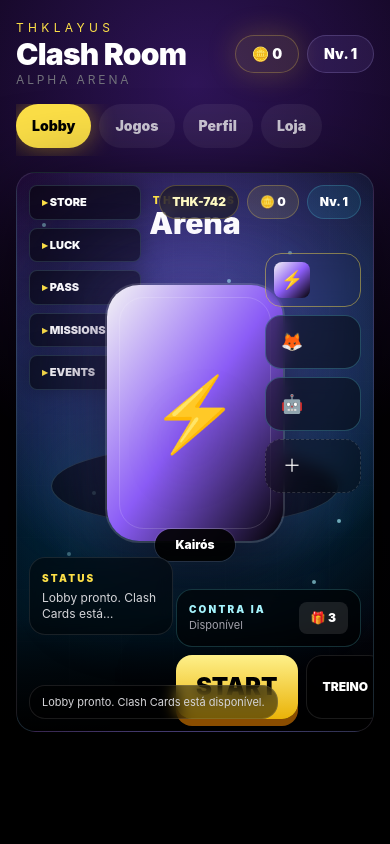
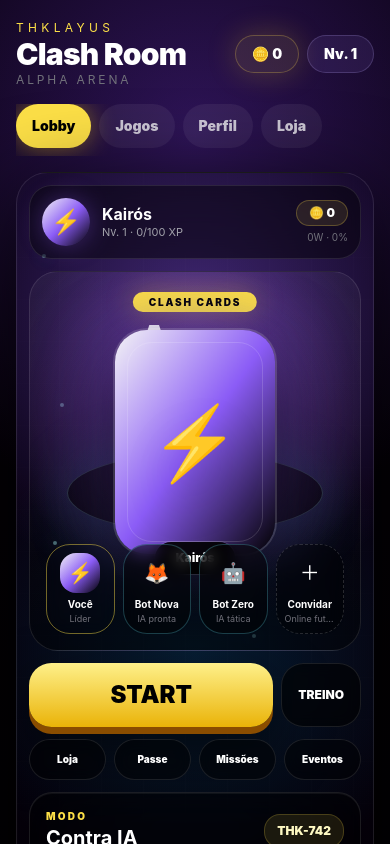
Before and after one commit to thiagodouglas19t-lang/Thklayus-hub, a React (Vite) app: page / in a window 390 px wide. Shown: the top 844 px of the page. Built offline with nearby package versions, Linux system fonts and the light colour scheme.

Commit message:
feat: convert lobby back to vertical mobile-first game layout

```diff
--- a/src/components/game/LobbyHome.tsx
+++ b/src/components/game/LobbyHome.tsx
@@ -27,7 +27,6 @@ function playUiSound(type: "click" | "start" | "confirm" = "click") {
     const osc = ctx.createOscillator();
     const gain = ctx.createGain();
     osc.frequency.value = type === "start" ? 720 : type === "confirm" ? 520 : 340;
-    osc.type = "sine";
     gain.gain.setValueAtTime(0.001, ctx.currentTime);
     gain.gain.exponentialRampToValueAtTime(0.08, ctx.currentTime + 0.015);
     gain.gain.exponentialRampToValueAtTime(0.001, ctx.currentTime + 0.14);
@@ -38,12 +37,16 @@ function playUiSound(type: "click" | "start" | "confirm" = "click") {
   } catch {}
 }
 
+function CardPanel({ children, className = "" }: { children: React.ReactNode; className?: string }) {
+  return <div className={`rounded-[1.45rem] border border-white/10 bg-black/45 p-4 backdrop-blur-xl shadow-[inset_0_1px_0_rgba(255,255,255,.055)] ${className}`}>{children}</div>;
+}
+
 export default function LobbyHome({ playerName, equipped, stats, daily, roomCode, lobbyMessage, selectedMode, onPlay, onClaimDaily, onCopyRoomCode, onSelectMode, onLobbyMessage }: LobbyHomeProps) {
   const [matching, setMatching] = useState(false);
   const [matchStep, setMatchStep] = useState(0);
   const avatarEmoji = equipped?.emoji || "⚡";
   const avatarGradient = equipped?.gradient || "from-violet-700 via-fuchsia-600 to-black";
-  const particles = useMemo(() => Array.from({ length: 14 }, (_, index) => index), []);
+  const particles = useMemo(() => Array.from({ length: 16 }, (_, index) => index), []);
 
   useEffect(() => {
     if (!matching) return;
@@ -66,43 +69,35 @@ export default function LobbyHome({ playerName, equipped, stats, daily, roomCode
   }
 
   return (
-    <section className="relative mx-auto h-[560px] max-h-[72vh] min-h-[520px] max-w-[1120px] overflow-hidden rounded-[1.2rem] border border-white/10 bg-[radial-gradient(circle_at_52%_42%,rgba(14,165,233,.32),transparent_18rem),radial-gradient(circle_at_48%_22%,rgba(168,85,247,.45),transparent_18rem),linear-gradient(135deg,#09001a,#00131f_48%,#030006)] shadow-[0_24px_90px_rgba(0,0,0,.78)]">
-      <div className="pointer-events-none absolute inset-0 bg-[linear-gradient(90deg,rgba(255,255,255,.04)_1px,transparent_1px),linear-gradient(rgba(255,255,255,.025)_1px,transparent_1px)] bg-[size:52px_52px] opacity-35" />
-      <div className="pointer-events-none absolute inset-x-0 bottom-0 h-28 bg-gradient-to-t from-black via-black/60 to-transparent" />
-      {particles.map((dot) => <span key={dot} className="pointer-events-none absolute h-1 w-1 animate-pulse rounded-full bg-cyan-200/75 shadow-[0_0_18px_rgba(125,211,252,.8)]" style={{ left: `${7 + ((dot * 31) % 86)}%`, top: `${9 + ((dot * 43) % 70)}%`, animationDelay: `${dot * 0.15}s` }} />)}
+    <section className="relative mx-auto max-w-[430px] overflow-hidden rounded-[2rem] border border-white/10 bg-[radial-gradient(circle_at_50%_12%,rgba(139,92,246,.42),transparent_18rem),radial-gradient(circle_at_50%_42%,rgba(14,165,233,.18),transparent_15rem),linear-gradient(180deg,#090014,#000)] p-3 shadow-[0_24px_90px_rgba(0,0,0,.78)] sm:max-w-[480px]">
+      <div className="pointer-events-none absolute inset-0 bg-[linear-gradient(90deg,rgba(255,255,255,.035)_1px,transparent_1px),linear-gradient(rgba(255,255,255,.025)_1px,transparent_1px)] bg-[size:42px_42px] opacity-30" />
+      {particles.map((dot) => <span key={dot} className="pointer-events-none absolute h-1 w-1 animate-pulse rounded-full bg-cyan-200/70 shadow-[0_0_18px_rgba(125,211,252,.8)]" style={{ left: `${7 + ((dot * 29) % 86)}%`, top: `${7 + ((dot * 41) % 86)}%`, animationDelay: `${dot * 0.15}s` }} />)}
 
-      <div className="absolute left-3 top-3 z-20 flex flex-col gap-2">
-        {["STORE", "LUCK", "PASS", "MISSIONS", "EVENTS"].map((item) => (
-          <button key={item} onClick={() => { playUiSound("click"); onLobbyMessage(`${item} entra nas próximas atualizações.`); }} className="w-28 rounded-lg border border-cyan-200/15 bg-black/55 px-3 py-2 text-left text-[11px] font-black text-white shadow-[0_0_22px_rgba(0,0,0,.35)] backdrop-blur hover:border-yellow-300/50">
-            <span className="text-yellow-300">▸</span> {item}
-          </button>
-        ))}
+      <div className="relative z-10 space-y-3">
+        <div className="flex items-center justify-between gap-2 rounded-[1.4rem] border border-white/10 bg-black/45 p-3 backdrop-blur-xl">
+          <div className="flex min-w-0 items-center gap-3">
+            <div className={`grid h-12 w-12 shrink-0 place-items-center rounded-2xl bg-gradient-to-br ${avatarGradient} text-2xl shadow-[0_0_24px_rgba(139,92,246,.35)]`}>{avatarEmoji}</div>
+            <div className="min-w-0">
+              <strong className="block truncate text-base leading-tight">{playerName}</strong>
+              <p className="text-[11px] text-zinc-400">Nv. {stats.level} · {stats.currentLevelXp}/100 XP</p>
             </div>
-
-      <div className="absolute left-4 top-4 z-30 hidden translate-x-32 items-center gap-3 rounded-xl border border-white/10 bg-black/40 px-3 py-2 backdrop-blur sm:flex">
-        <div className={`grid h-9 w-9 place-items-center rounded-lg bg-gradient-to-br ${avatarGradient} text-xl`}>{avatarEmoji}</div>
-        <div>
-          <strong className="block text-sm leading-none">{playerName}</strong>
-          <span className="text-[10px] text-zinc-400">Lv. {stats.level} · {stats.wins} wins</span>
+          </div>
+          <div className="text-right">
+            <p className="rounded-full border border-yellow-300/25 bg-yellow-300/10 px-3 py-1 text-xs font-black">🪙 {stats.coins}</p>
+            <p className="mt-1 text-[10px] text-zinc-500">{stats.wins}W · {stats.winRate}%</p>
           </div>
         </div>
 
-      <div className="absolute right-3 top-3 z-30 flex items-center gap-2">
-        <button onClick={() => { playUiSound("click"); onCopyRoomCode(); }} className="rounded-full border border-yellow-300/25 bg-black/45 px-3 py-2 text-xs font-black text-yellow-100 backdrop-blur">{roomCode}</button>
-        <div className="rounded-full border border-yellow-300/25 bg-yellow-300/10 px-3 py-2 text-xs font-black">🪙 {stats.coins}</div>
-        <div className="rounded-full border border-cyan-300/20 bg-cyan-400/10 px-3 py-2 text-xs font-black">Nv. {stats.level}</div>
+        <div className="relative min-h-[380px] overflow-hidden rounded-[1.8rem] border border-white/10 bg-[radial-gradient(circle_at_50%_35%,rgba(168,85,247,.42),transparent_12rem),linear-gradient(180deg,rgba(255,255,255,.045),rgba(0,0,0,.45))] p-4">
+          <div className="absolute left-1/2 top-4 z-20 -translate-x-1/2 text-center">
+            <span className="rounded-full bg-yellow-300 px-4 py-1 text-[10px] font-black tracking-[0.18em] text-black shadow-[0_0_28px_rgba(250,204,21,.35)]">CLASH CARDS</span>
+            <h2 className="mt-2 text-4xl font-black leading-none">Arena</h2>
+            <p className="mt-1 text-[10px] uppercase tracking-[0.24em] text-zinc-400">Lobby vertical</p>
           </div>
 
-      <div className="absolute left-1/2 top-5 z-20 -translate-x-1/2 text-center">
-        <p className="text-[10px] font-black uppercase tracking-[0.35em] text-yellow-300">THKLAYUS</p>
-        <h2 className="text-3xl font-black leading-none sm:text-4xl">Arena</h2>
-      </div>
-
-      <div className="absolute left-1/2 top-[46%] z-10 h-52 w-[64%] -translate-x-1/2 -translate-y-1/2 rounded-[50%] bg-cyan-400/12 blur-3xl" />
-      <div className="absolute left-1/2 top-[49%] z-10 h-20 w-72 -translate-x-1/2 rounded-[50%] border border-cyan-200/20 bg-black/55 shadow-[0_0_65px_rgba(34,211,238,.18)]" />
-
-      <div className="absolute left-1/2 top-[43%] z-20 -translate-x-1/2 -translate-y-1/2">
-        <div className={`relative grid h-64 w-44 place-items-center rounded-[2rem] bg-gradient-to-br ${avatarGradient} text-7xl shadow-[0_38px_90px_rgba(0,0,0,.75),0_0_90px_rgba(139,92,246,.35)] ring-2 ring-white/15 sm:h-72 sm:w-48`}>
+          <div className="absolute left-1/2 top-[48%] h-20 w-64 -translate-x-1/2 rounded-[50%] border border-cyan-200/20 bg-black/55 shadow-[0_0_65px_rgba(34,211,238,.18)]" />
+          <div className="absolute left-1/2 top-[45%] z-20 -translate-x-1/2 -translate-y-1/2">
+            <div className={`relative grid h-56 w-40 place-items-center rounded-[2rem] bg-gradient-to-br ${avatarGradient} text-7xl shadow-[0_34px_85px_rgba(0,0,0,.75),0_0_80px_rgba(139,92,246,.35)] ring-2 ring-white/15`}>
               <div className="absolute inset-3 rounded-[1.55rem] border border-white/15" />
               <div className="absolute -inset-5 rounded-[2.4rem] border border-cyan-200/10 blur-sm" />
               <span className="drop-shadow-2xl">{avatarEmoji}</span>
@@ -110,59 +105,65 @@ export default function LobbyHome({ playerName, equipped, stats, daily, roomCode
             </div>
           </div>
 
-      <div className="absolute right-3 top-20 z-30 flex w-24 flex-col gap-2 sm:w-32">
+          <div className="absolute bottom-4 left-4 right-4 z-30 grid grid-cols-4 gap-2">
             {partySlots.map((member, index) => (
-          <button key={`${member.name}-${index}`} onClick={() => index > 0 && onLobbyMessage(member.ready ? `${member.name} está pronto.` : "Slot reservado para multiplayer online.")} className={`flex items-center gap-2 rounded-xl border p-2 text-left backdrop-blur transition active:scale-[.97] ${index === 0 ? "border-yellow-300/45 bg-yellow-300/12" : member.ready ? "border-cyan-300/25 bg-black/45" : "border-dashed border-white/15 bg-black/35"}`}>
-            <div className={`grid h-9 w-9 shrink-0 place-items-center rounded-lg ${index === 0 ? `bg-gradient-to-br ${avatarGradient}` : "bg-white/8"} text-lg`}>{index === 0 ? avatarEmoji : member.emoji}</div>
-            <div className="min-w-0 hidden sm:block">
-              <strong className="block truncate text-xs">{index === 0 ? "Você" : member.name}</strong>
-              <p className="truncate text-[10px] text-zinc-500">{index === 0 ? "Líder" : member.status}</p>
-            </div>
+              <button key={`${member.name}-${index}`} onClick={() => index > 0 && onLobbyMessage(member.ready ? `${member.name} está pronto.` : "Slot reservado para multiplayer online.")} className={`rounded-2xl border p-2 text-center backdrop-blur transition active:scale-[.97] ${index === 0 ? "border-yellow-300/45 bg-yellow-300/12" : member.ready ? "border-cyan-300/25 bg-black/45" : "border-dashed border-white/15 bg-black/35"}`}>
+                <div className={`mx-auto grid h-10 w-10 place-items-center rounded-xl ${index === 0 ? `bg-gradient-to-br ${avatarGradient}` : "bg-white/8"} text-xl`}>{index === 0 ? avatarEmoji : member.emoji}</div>
+                <strong className="mt-1 block truncate text-[10px]">{index === 0 ? "Você" : member.name}</strong>
+                <p className="truncate text-[9px] text-zinc-500">{index === 0 ? "Líder" : member.status}</p>
               </button>
             ))}
           </div>
+        </div>
 
-      <div className="absolute bottom-3 left-3 z-30 hidden w-[min(520px,58%)] items-end gap-2 md:flex">
-        {["VAULT", "WEAPON", "CHARACTER", "LAB"].map((item) => (
-          <button key={item} onClick={() => { playUiSound("click"); onLobbyMessage(`${item} entra na próxima fase.`); }} className="rounded-lg border border-white/10 bg-black/55 px-4 py-3 text-xs font-black text-white backdrop-blur hover:border-cyan-300/40">{item}</button>
+        <div className="grid grid-cols-[1fr_auto] gap-2">
+          <button onClick={startMatchmaking} className="rounded-[1.4rem] bg-gradient-to-b from-yellow-200 to-yellow-500 px-5 py-4 text-2xl font-black text-black shadow-[0_7px_0_#8a4d00,0_24px_55px_rgba(0,0,0,.58)] transition hover:brightness-110 active:translate-y-1 active:shadow-[0_3px_0_#8a4d00]">START</button>
+          <button onClick={() => { playUiSound("click"); onLobbyMessage("Treino local selecionado."); }} className="rounded-[1.4rem] border border-white/10 bg-black/60 px-4 py-4 text-xs font-black text-white backdrop-blur">TREINO</button>
+        </div>
+
+        <div className="grid grid-cols-4 gap-2">
+          {["Loja", "Passe", "Missões", "Eventos"].map((item) => (
+            <button key={item} onClick={() => { playUiSound("click"); onLobbyMessage(`${item} entra nas próximas atualizações.`); }} className="rounded-2xl border border-white/10 bg-black/45 px-2 py-3 text-[10px] font-black text-white backdrop-blur active:scale-[.97]">{item}</button>
           ))}
         </div>
 
-      <div className="absolute bottom-3 right-3 z-40 w-[min(330px,52%)]">
-        <div className="mb-2 rounded-xl border border-cyan-300/20 bg-black/60 p-3 backdrop-blur">
-          <div className="flex items-center justify-between gap-2">
+        <CardPanel>
+          <div className="mb-3 flex items-center justify-between gap-2">
             <div>
-              <p className="text-[10px] font-black uppercase tracking-[0.22em] text-cyan-200">{selectedMode.title}</p>
-              <p className="text-[11px] text-zinc-400">{selectedMode.status}</p>
+              <p className="text-[10px] font-black uppercase tracking-[0.22em] text-yellow-300">Modo</p>
+              <strong className="text-xl">{selectedMode.title}</strong>
             </div>
-            <button onClick={() => { playUiSound("click"); onClaimDaily(); }} className="rounded-lg bg-white/10 px-3 py-2 text-xs font-black">🎁 {daily.nextChestWins === 0 ? "OK" : daily.nextChestWins}</button>
+            <button onClick={() => { playUiSound("click"); onCopyRoomCode(); }} className="rounded-xl border border-yellow-300/20 bg-yellow-300/10 px-3 py-2 text-xs font-black text-yellow-100">{roomCode}</button>
           </div>
+          <div className="grid gap-2">
+            {gameIdentity.modes.slice(0, 4).map((mode) => (
+              <button key={mode.id} onClick={() => { playUiSound("click"); onSelectMode(mode); }} className={`rounded-2xl border px-3 py-3 text-left transition active:scale-[.98] ${selectedMode.id === mode.id ? "border-yellow-300 bg-yellow-300/15" : "border-white/10 bg-white/[0.045]"}`}>
+                <strong className="block text-sm">{mode.title}</strong>
+                <p className="text-[11px] text-zinc-500">{mode.status}</p>
+              </button>
+            ))}
           </div>
-        <div className="flex gap-2">
-          <button onClick={startMatchmaking} className="flex-1 rounded-xl bg-gradient-to-b from-yellow-200 to-yellow-500 px-5 py-4 text-2xl font-black text-black shadow-[0_7px_0_#8a4d00,0_24px_55px_rgba(0,0,0,.58)] transition hover:brightness-110 active:translate-y-1 active:shadow-[0_3px_0_#8a4d00]">START</button>
-          <button onClick={() => { playUiSound("click"); onLobbyMessage("Treino local selecionado."); }} className="rounded-xl border border-white/10 bg-black/60 px-4 py-4 text-xs font-black text-white backdrop-blur">TREINO</button>
-        </div>
-      </div>
+        </CardPanel>
 
-      <div className="absolute bottom-3 left-3 z-40 rounded-xl border border-white/10 bg-black/50 px-3 py-2 text-[11px] text-zinc-300 backdrop-blur md:hidden">{lobbyMessage}</div>
+        <div className="grid grid-cols-2 gap-2">
+          <CardPanel className="border-yellow-300/15 bg-yellow-300/[0.07]">
+            <p className="text-[10px] font-black uppercase tracking-[0.22em] text-yellow-300">Login diário</p>
+            <strong className="mt-1 block text-2xl">🔥 {daily.streak}</strong>
+            <p className="text-[11px] text-zinc-400">+{daily.todayReward} moedas</p>
+            <button onClick={() => { playUiSound("confirm"); onClaimDaily(); }} className={`mt-3 w-full rounded-xl px-3 py-2 text-xs font-black ${daily.canClaim ? "bg-yellow-300 text-black" : "bg-white/10 text-white/45"}`}>{daily.canClaim ? "Coletar" : "OK"}</button>
+          </CardPanel>
 
-      <div className="absolute bottom-24 left-3 z-30 w-36 rounded-xl border border-white/10 bg-black/45 p-3 text-xs text-zinc-300 backdrop-blur sm:w-44">
+          <CardPanel>
             <p className="text-[10px] font-black uppercase tracking-[0.22em] text-yellow-300">Status</p>
-        <p className="mt-1 line-clamp-2">{lobbyMessage}</p>
-      </div>
-
-      <div className="absolute bottom-24 right-[9.5rem] z-30 hidden w-44 rounded-xl border border-white/10 bg-black/45 p-3 backdrop-blur lg:block">
-        <p className="text-[10px] font-black uppercase tracking-[0.22em] text-yellow-300">Modo</p>
-        <div className="mt-2 grid gap-1">
-          {gameIdentity.modes.slice(0, 3).map((mode) => (
-            <button key={mode.id} onClick={() => { playUiSound("click"); onSelectMode(mode); }} className={`rounded-lg px-3 py-2 text-left text-[11px] font-black ${selectedMode.id === mode.id ? "bg-yellow-300 text-black" : "bg-white/8 text-white"}`}>{mode.title}</button>
-          ))}
+            <p className="mt-2 min-h-12 text-xs text-zinc-300">{lobbyMessage}</p>
+            <p className="mt-2 text-[11px] text-zinc-500">Baú: 🎁 {daily.nextChestWins === 0 ? "Pronto" : `${daily.nextChestWins} vitórias`}</p>
+          </CardPanel>
         </div>
       </div>
 
       {matching && (
         <div className="absolute inset-0 z-50 grid place-items-center bg-black/70 p-5 backdrop-blur-md">
-          <div className="w-[min(420px,92vw)] rounded-[2rem] border border-yellow-300/20 bg-[#08020f] p-6 text-center shadow-[0_0_80px_rgba(139,92,246,.28)]">
+          <div className="w-[min(380px,92vw)] rounded-[2rem] border border-yellow-300/20 bg-[#08020f] p-6 text-center shadow-[0_0_80px_rgba(139,92,246,.28)]">
             <div className="mx-auto mb-5 h-16 w-16 animate-spin rounded-full border-4 border-white/10 border-t-yellow-300" />
             <p className="text-xs font-black uppercase tracking-[0.3em] text-yellow-300">Matchmaking</p>
             <h3 className="mt-2 text-3xl font-black">Preparando sala</h3>
```
Lines whose indentation alone changed are shown as unchanged.
